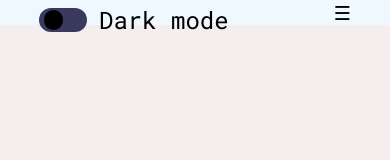
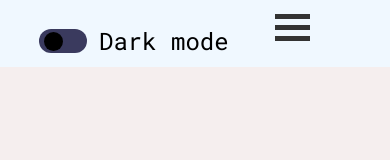
Before and after one commit to NathGitCode/portfoliov2, a React (Create React App) app: page / in a window 390 px wide. Shown: the top 160 px of the page. Built offline with nearby package versions, Linux system fonts and the light colour scheme; a web font is replaced by a local one.

Commit message:
enhancement: added the hamburger state for 768px

```diff
--- a/src/App.js
+++ b/src/App.js
@@ -10,10 +10,16 @@ import Wip from "./comps/workingon/Wip";
 
 function App() {
   const [isDark, setIsDark] = useState(false);
+  const [hamburger, setHamburger] = useState(false);
   return (
     <div className="App" data-theme={isDark ? "dark" : "light"}>
       <Empty />
-      <NavBar setIsDark={setIsDark} isDark={isDark} />
+      <NavBar
+        hamburger={hamburger}
+        setHamburger={setHamburger}
+        setIsDark={setIsDark}
+        isDark={isDark}
+      />
       <Info />
       <About />
       <Projects />
--- a/src/comps/navbar/NavBar.css
+++ b/src/comps/navbar/NavBar.css
@@ -8,7 +8,7 @@
     z-index: 1;
 }
 
-#hamitems {
+#navitems {
     display: flex;
 }
 
@@ -97,32 +97,66 @@
     transform: translateX(100%);
 }
 
-#hamnav label,
-#hamburger {
+#hamnav {
     display: none;
+    width: 30vw;
+    margin-top: 1vh;
+}
+
+#hamburgerBtn {
+    display: inline-block;
+    cursor: pointer;
+}
+
+.bar1,
+.bar2,
+.bar3 {
+    width: 35px;
+    height: 5px;
+    background-color: #333;
+    margin: 6px 0;
+    transition: 0.4s;
+}
+
+.changebar1 {
+    width: 35px;
+    height: 5px;
+    background-color: #333;
+    margin: 16px 0;
+    transition: 0.4s;
+    transform: translate(0, 11px) rotate(-45deg);
+}
+
+.changebar2 {
+    opacity: 0;
+}
+
+.changebar3 {
+    width: 35px;
+    height: 5px;
+    background-color: #333;
+    /* margin: 6px 0; */
+    transition: 0.4s;
+    transform: translate(0, -11px) rotate(45deg);
 }
 
 @media screen and (max-width:768px) {
 
 
-    #hamitems a {
+    .hamitems a {
         display: block;
-        width: 100%;
-        box-sizing: border-box;
     }
 
-    #hamnav label {
-        display: block;
-        font-size: 1.2em;
-        font-style: normal;
-        cursor: pointer;
-    }
-
-    #hamitems {
+    .hamNo a {
         display: none;
     }
 
-    #hamnav input:checked~#hamitems {
-        display: block;
+    #hamnav {
+        display: inline-block;
     }
+
+    #navitems {
+        display: none;
+    }
+
 }
--- a/src/comps/navbar/NavBar.js
+++ b/src/comps/navbar/NavBar.js
@@ -1,7 +1,16 @@
 import React from "react";
 import "./NavBar.css";
 
-const NavBar = ({ setIsDark, isDark }) => {
+const NavBar = ({ setIsDark, isDark, hamburger, setHamburger }) => {
+  console.log(hamburger);
+  const handleBurger = () => {
+    if (hamburger === true) {
+      setHamburger(false);
+    }
+    if (hamburger === false) {
+      setHamburger(true);
+    }
+  };
   return (
     <nav className="navbar">
       <div className="nav-bar-left">
@@ -16,11 +25,7 @@ const NavBar = ({ setIsDark, isDark }) => {
         </div>
       </div>{" "}
       <section className="nav-bar-right">
-        <div id="hamnav">
-          <label for="hamburger">&#9776;</label>
-          <input type="checkbox" id="hamburger" />
-        </div>
-        <ul id="hamitems">
+        <ul id="navitems">
           <li>
             <a href="#home">Home</a>
           </li>
@@ -33,7 +38,28 @@ const NavBar = ({ setIsDark, isDark }) => {
           <li>
             <a href="#contact">Contact</a>
           </li>
-        </ul>
+        </ul>{" "}
+        <div id="hamnav">
+          <div id="hamburgerBtn" onClick={() => handleBurger()}>
+            <div className={hamburger ? "changebar1" : "bar1"}></div>
+            <div className={hamburger ? "changebar2" : "bar2"}></div>
+            <div className={hamburger ? "changebar3" : "bar3"}></div>
+          </div>
+          <ul className={hamburger ? "hamitems" : "hamNo"}>
+            <li>
+              <a href="#home">Home</a>
+            </li>
+            <li>
+              <a href="#techanchor">About</a>
+            </li>
+            <li>
+              <a href="#proj">Projects</a>
+            </li>
+            <li>
+              <a href="#contact">Contact</a>
+            </li>
+          </ul>
+        </div>
       </section>
     </nav>
   );
```
